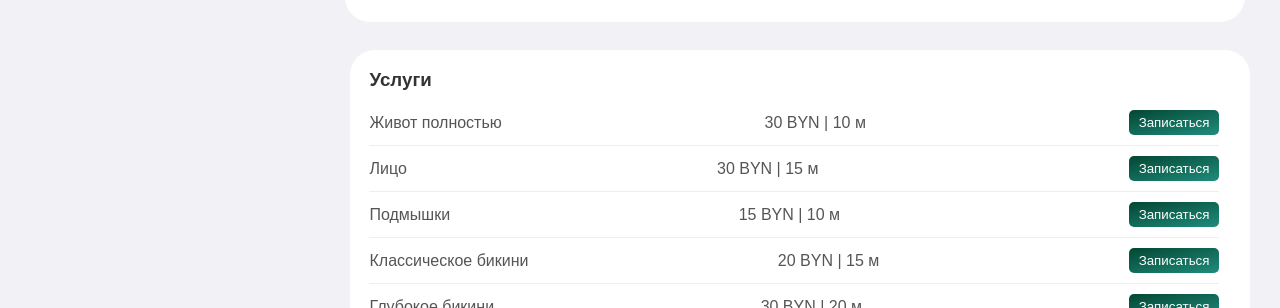
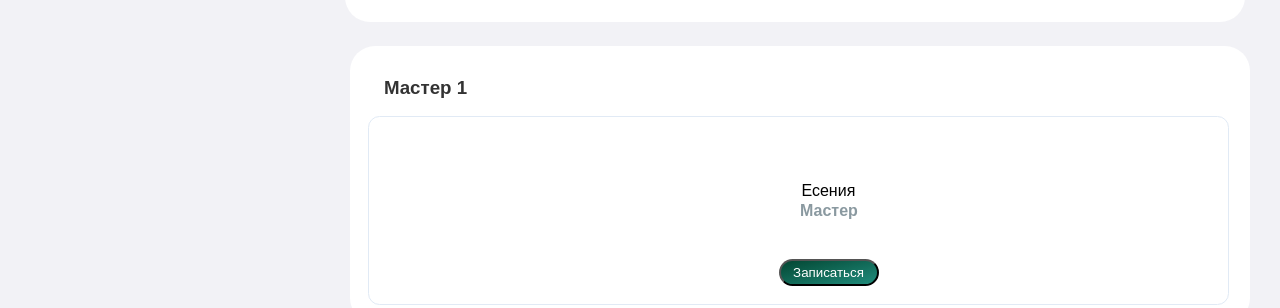
Before and after one commit to avocadoozzz/cursach_LOSERLOVE, a React (Create React App) app in the folder client/: page /reviews in a window 1280 px wide. Shown: the part 644-952 px from the top of the page. Built offline with nearby package versions, Linux system fonts and the light colour scheme; no server answers.

Commit message:
feat: update pages

```diff
--- a/client/package.json
+++ b/client/package.json
@@ -27,7 +27,7 @@
     "react-chartjs-2": "^5.2.0",
     "react-dom": "^18.3.1",
     "react-redux": "^9.1.2",
-    "react-router-dom": "^6.28.0",
+    "react-router-dom": "^6.28.1",
     "react-scripts": "^5.0.1",
     "reactjs-popup": "^2.0.6",
     "sequelize": "^6.37.5",
--- a/client/src/App.js
+++ b/client/src/App.js
@@ -1,6 +1,6 @@
 import React, { useState, useEffect } from 'react';
 import { Routes, Route, BrowserRouter } from 'react-router-dom';
-import Home from './assets/pages/Home/Home.jsx';
+//import Home from './assets/pages/Home/Home.jsx';
 import Services from './assets/pages/Services/Services.jsx';
 import Booking from './assets/pages/Booking/Booking.jsx';
 import Masters from './assets/pages/Masters/Masters.jsx';
@@ -14,6 +14,7 @@ import InfoBlock from './_components/infoBlock/InfoBlock.jsx';
 import Review from './_components/review/Review.jsx';
 import MapButton from './_components/mapButton/MapButton.jsx';
 import ServicesList from './_components/servicesList/ServicesList.jsx';
+import MasterCard from './_components/masterCard/MasterCard.jsx';
 
 const App = () => {
   const [isLoggedIn, setIsLoggedIn] = useState(false);
@@ -25,6 +26,7 @@ const App = () => {
     <Review/>
     <MapButton/>
     <ServicesList/>
+    <MasterCard/>
     <Routes>
 
         <Route path="/services" element={<Services />} />
--- a/client/src/_components/header/header.css
+++ b/client/src/_components/header/header.css
@@ -12,7 +12,42 @@ background: linear-gradient(178.43deg, rgb(2, 69, 49) 0%,rgb(33, 142, 126) 100%)
 .div #root{
   width: 1920px;
 }
-
+.account-modal {
+  position: relative;
+  width: 600px;
+  height: 350px;
+  border: 1px solid rgb(225, 234, 245);
+  border-radius: 11.5px;
+  background: white;
+  left: 750px;
+  top: 100px;
+  z-index: 2;
+}
+.account-modal h3{
+  left: 140px;
+  position: relative;
+  font-size: 36px;
+  width: 400px;
+  z-index: 3;
+  top: 40px;
+}
+ .account-modal1 {
+  left: 70px;
+  position: relative;
+  font-size: 28px;
+  top: 70px;
+  background: linear-gradient(166.07deg, rgb(3, 71, 51) 0%, rgb(32, 140, 124) 100%);
+  z-index: 3;
+  color:#fff;
+}
+.account-modal2 {
+  left: 170px;
+  position: relative;
+  font-size: 28px;
+  top: 70px;
+  background: linear-gradient(166.07deg, rgb(3, 71, 51) 0%, rgb(32, 140, 124) 100%);
+  color:#fff;
+}
 
 .nr-block {
   display: flex;
--- a/client/src/_components/infoBlock/InfoBlock.jsx
+++ b/client/src/_components/infoBlock/InfoBlock.jsx
@@ -1,33 +1,17 @@
-import React, { useState } from "react";
-//import { useNavigate } from "react-router-dom";
-import BackgroundImage from  '../../assets/img/Background.png';
-import soobshenieImage from  '../../assets/img/soobshenie.png';
-import './InfoBlock.css';
+import React from "react";
+import { useNavigate } from "react-router-dom";
+import BackgroundImage from "../../assets/img/Background.png";
+import soobshenieImage from "../../assets/img/soobshenie.png";
+import "./InfoBlock.css";
 
 const InfoBlock = () => {
-    const [isModalOpen, setIsModalOpen] = useState(false);
-    const [redirect, setRedirect] = useState(null);
+  const navigate = useNavigate(); // Хук для навигации
 
-    const openModal = () => setIsModalOpen(true);
-    const closeModal = () => setIsModalOpen(false);
-
-    const handleRedirect = (action) => {
-      setRedirect(action);
-      closeModal();
+  const handleBookingClick = () => {
+    navigate("/booking"); // Переход на страницу Booking
   };
 
-    if (redirect === "register") {
-      window.location.href = "/register"; // Страница регистрации
-      return null;
-    }
-
-    if (redirect === "login") {
-      window.location.href = "/login"; // Страница авторизации
-      return null;
-    }
-
   return (
-    <>
     <div className="rect">
       <div className="main-image">
         <img src={BackgroundImage} alt="Background" />
@@ -41,30 +25,9 @@ const InfoBlock = () => {
         <h1>📞 +375 (44) *** ****</h1>
         <h3>🕒 Пн–Вс: с 09:00 до 21:00</h3>
         <h4>⭐ 5.0 (90 оценок)</h4>
-        <button onClick={openModal}>Записаться</button>
-
-
-    {isModalOpen && (
-      <div className="modal-overlay" onClick={closeModal}>
-        <div className="modal-content2" onClick={(e) => e.stopPropagation()}>
-          <button className="close-button" onClick={closeModal}>
-            ✖
-          </button>
-          <h2>Выберите действие</h2>
-          <div className="modal-buttons">
-            <button onClick={() => handleRedirect("register")}>
-              Зарегистрироваться
-            </button>
-            <button onClick={() => handleRedirect("login")}>
-              Войти
-            </button>
+        <button onClick={handleBookingClick}>Записаться</button>
       </div>
     </div>
-      </div>
-    )}
-      </div>
-    </div>
-      </>
   );
 };
 
--- a/client/src/_components/masterCard/MasterCard.css
+++ b/client/src/_components/masterCard/MasterCard.css
@@ -1,30 +1,86 @@
+.rect{
+  margin-bottom: 20px;
+  position: absolute;
+width: 940px;
+height: 2081.4px;
+left: 25.51%;
+right: 25.56%;
+top: 4.76%;
+bottom: 7.64%;
+}
+.rect2 {
+  position: absolute;
+  width: 900px;
+  height: 277px;
+  left: 2.54%;
+  right: 26.58%;
+  top: 31.33%;
+  bottom: 56%;
+  border-radius: 25px;
+  background: rgb(255, 255, 255);
+}
 .master-card {
-    background-color: #f9f9f9;
-    padding: 15px;
-    margin: 10px;
-    border: 1px solid #ddd;
-    border-radius: 10px;
-    text-align: center;
+  position: absolute;
+  width: 859px;
+  height: 187px;
+  left: 2.01%;
+  right: 27.65%;
+  top: 25.26%;
+  bottom: 56.87%;
+  border: 1px solid rgb(225, 234, 245);
+  border-radius: 11.5px;
+  background: rgba(0, 0, 0, 0);
 }
 
 .master-card h3 {
-    margin: 0;
+  position: absolute;
+  width: 94.1px;
+  height: 19.08px;
+  left: 1.68%;
+  right: 68.46%;
+  top: -31.5%;
+  bottom: 65.7%;
   color: #333;
 }
 
   .master-info {
     margin-top: 10px;
+    width: 800px;
+    height: 150px;
+    left: 30px;
+    position: relative;
+    top: -1px;
+}
+
+.master-info p {
+  position: absolute;
+  width: 48.64px;
+  height: 10.13px;
+  left: 50.25%;
+  top: 26.37%;
+}
+.master-info h1 {
+  position: absolute;
+  width: 47.95px;
+  height: 13.34px;
+  left: 50.07%;
+  top: 65px;
+  color: rgb(138, 153, 160);
+  font-size: 16px;
 }
 
 .master-button {
-    padding: 8px 15px;
-    border: none;
-    background-color: #28a745;
-    color: #fff;
-    border-radius: 5px;
-    cursor: pointer;
+  position: absolute;
+  width: 100px;
+  height: 27px;
+  left: 47.38%;
+  right: 47.42%;
+  top: 88.56%;
+  border-radius: 13.5px;
+  background: linear-gradient(166.07deg, rgb(3, 71, 51) 0%, rgb(32, 140, 124) 100%);
+  color: #FFF;
 }
 
   .master-button:hover {
-    background-color: #218838;
+    background: linear-gradient(166.07deg, rgb(3, 71, 51) 0%, rgb(32, 140, 124) 100%);
   }
--- a/client/src/_components/masterCard/MasterCard.jsx
+++ b/client/src/_components/masterCard/MasterCard.jsx
@@ -1,14 +1,26 @@
 import React from 'react';
+import { useNavigate } from 'react-router-dom';
 import './MasterCard.css';
 
 const MasterCard = () => {
+  const navigate = useNavigate(); // Хук для навигации
+
+  const handleBookingClick = () => {
+    navigate('/Masters'); // Переход на страницу Masters
+  };
+
   return (
+    <div className="rect">
+     <div className="rect2">
     <div className="master-card">
       <h3>Мастер 1</h3>
       <div className="master-info">
         <p>Есения</p>
-        <button className="master-button">Записаться</button>
+        <h1>Мастер</h1>
+        <button className="master-button" onClick={handleBookingClick}>Записаться</button>
       </div>
+    </div>
+    </div>
     </div>
   );
 };
--- a/client/src/_components/review/Review.css
+++ b/client/src/_components/review/Review.css
@@ -77,10 +77,10 @@
     width: 860px;
     height: 750px;
     left: 2.55%;
-    top: 47.03%;
+    top: 61.53%;
     border-radius: 25px;
     background-color: #fff;
-  }
+}
 
   .reviews-header {
     display: flex;
@@ -179,4 +179,5 @@ background: rgba(0, 0, 0, 0);
     border-radius: 4px;
     cursor: pointer;
     font-size: 14px;
+    z-index: 1;
 }
--- a/client/src/_components/review/Review.jsx
+++ b/client/src/_components/review/Review.jsx
@@ -1,4 +1,5 @@
 import React from 'react';
+import { useNavigate } from "react-router-dom"; // Импорт useNavigate
 import './Review.css';
 
 const reviews = [
@@ -9,6 +10,12 @@ const reviews = [
 ];
 
 const Reviews = () => {
+  const navigate = useNavigate(); // Хук для навигации
+
+  const handleShowMoreClick = () => {
+    navigate("/reviews"); // Переход на страницу Reviews
+  };
+
   return (
     <div className="rect">
     <div className="reviews-container">
@@ -50,7 +57,7 @@ const Reviews = () => {
           </div>
         ))}
       </div>
-      <button className="show-more">Показать ещё</button>
+      <button className="show-more" onClick={handleShowMoreClick}>Показать ещё</button>
     </div>
     </div>
   );
--- a/client/src/_components/servicesList/ServicesList.css
+++ b/client/src/_components/servicesList/ServicesList.css
@@ -3,7 +3,7 @@
   width: 900px;
   height: 300px;
   left: 2.55%;
-  top: 31.52%;
+  top: 45.82%;
   background: rgb(255, 255, 255);
   border-radius: 25px;
 }
@@ -104,6 +104,8 @@ bottom: 7.64%;
     border: none;
     border-radius: 5px;
     cursor: pointer;
+    position: relative;
+    z-index: 1;
   }
 
   .service-item button:hover {
--- a/client/src/_components/servicesList/ServicesList.jsx
+++ b/client/src/_components/servicesList/ServicesList.jsx
@@ -1,4 +1,5 @@
-import React, { useState } from "react";
+import React from "react";
+import { useNavigate } from "react-router-dom"; // Импорт useNavigate для перехода
 import "./ServicesList.css";
 
 const services = [
@@ -10,26 +11,11 @@ const services = [
 ];
 
 const ServicesList = () => {
-  const [isModalOpen, setIsModalOpen] = useState(false);
-  const [redirect, setRedirect] = useState(null);
+  const navigate = useNavigate(); // Хук для навигации
 
-  const openModal = () => setIsModalOpen(true);
-  const closeModal = () => setIsModalOpen(false);
-
-  const handleRedirect = (action) => {
-    setRedirect(action);
-    closeModal();
+  const handleServicesClick = () => {
+    navigate("/services"); // Переход на страницу Services
   };
-
-  if (redirect === "register") {
-    window.location.href = "/register"; // Страница регистрации
-    return null;
-  }
-
-  if (redirect === "login") {
-    window.location.href = "/login"; // Страница авторизации
-    return null;
-  }
 
   return (
     <div className="rect">
@@ -41,28 +27,9 @@ const ServicesList = () => {
             <p>
               {service.price} | {service.time}
             </p>
-          <button onClick={openModal}>Записаться</button>
+            <button onClick={handleServicesClick}>Записаться</button>
           </div>
         ))}
-
-      {isModalOpen && (
-        <div className="modal-overlay" onClick={closeModal}>
-          <div className="modal-content" onClick={(e) => e.stopPropagation()}>
-            <button className="close-button" onClick={closeModal}>
-              ✖
-            </button>
-            <h2>Выберите действие</h2>
-            <div className="modal-buttons">
-              <button onClick={() => handleRedirect("register")}>
-                Зарегистрироваться
-              </button>
-              <button onClick={() => handleRedirect("login")}>
-                Войти
-              </button>
-            </div>
-          </div>
-        </div>
-      )}
       </div>
     </div>
   );
```
Also changed, not shown: client/src/_components/header/header.jsx (+3 -6 lines), client/src/_components/infoBlock/InfoBlock.css (+12 -9 lines), 1 other file (tests, documents, lock files or other folders). Lines whose indentation alone changed are shown as unchanged.
